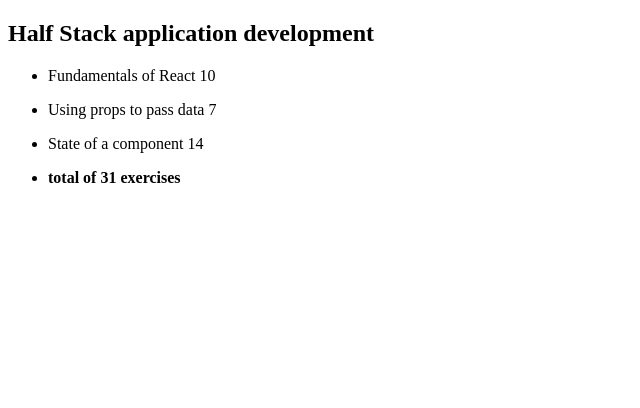
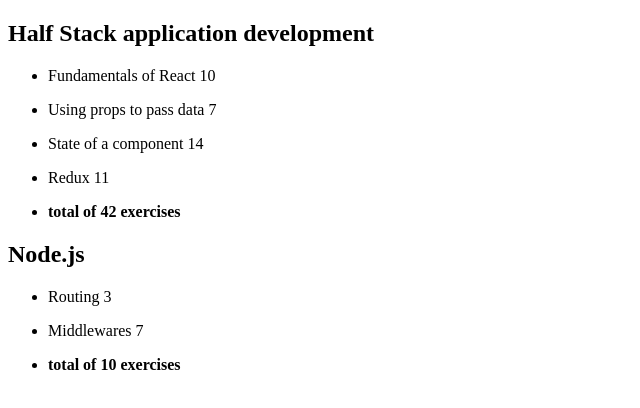
Before and after one commit to GeorgeHarutyunyan/MOOC-Full-Stack-Exercises, a React (Create React App) app: page / in a window 1280 px wide. Shown: the top 408 px of the page, without its empty margins (0-640 px from the left). Built offline with nearby package versions, Linux system fonts and the light colour scheme.

Commit message:
part2.4 complete

```diff
--- a/src/App.js
+++ b/src/App.js
@@ -2,8 +2,10 @@
 import Course from './components/Course'
 
 const App = () => {
-  const course = {
+  const courses = [
+    {
       name: 'Half Stack application development',
+      id: 1,
       parts: [
         {
           name: 'Fundamentals of React',
@@ -19,13 +21,35 @@
           name: 'State of a component',
           exercises: 14,
           id: 3
+        },
+        {
+          name: 'Redux',
+          exercises: 11,
+          id: 4
+        }
+      ]
+    },
+    {
+      name: 'Node.js',
+      id: 2,
+      parts: [
+        {
+          name: 'Routing',
+          exercises: 3,
+          id: 1
+        },
+        {
+          name: 'Middlewares',
+          exercises: 7,
+          id: 2
         }
       ]
     }
+  ]
 
   return (
     <div>
-      <Course course={course} />
+      {courses.map((course) => <Course key={course.id} course={course}/>)}
     </div>
   )
 }
```
Lines whose indentation alone changed are shown as unchanged.
